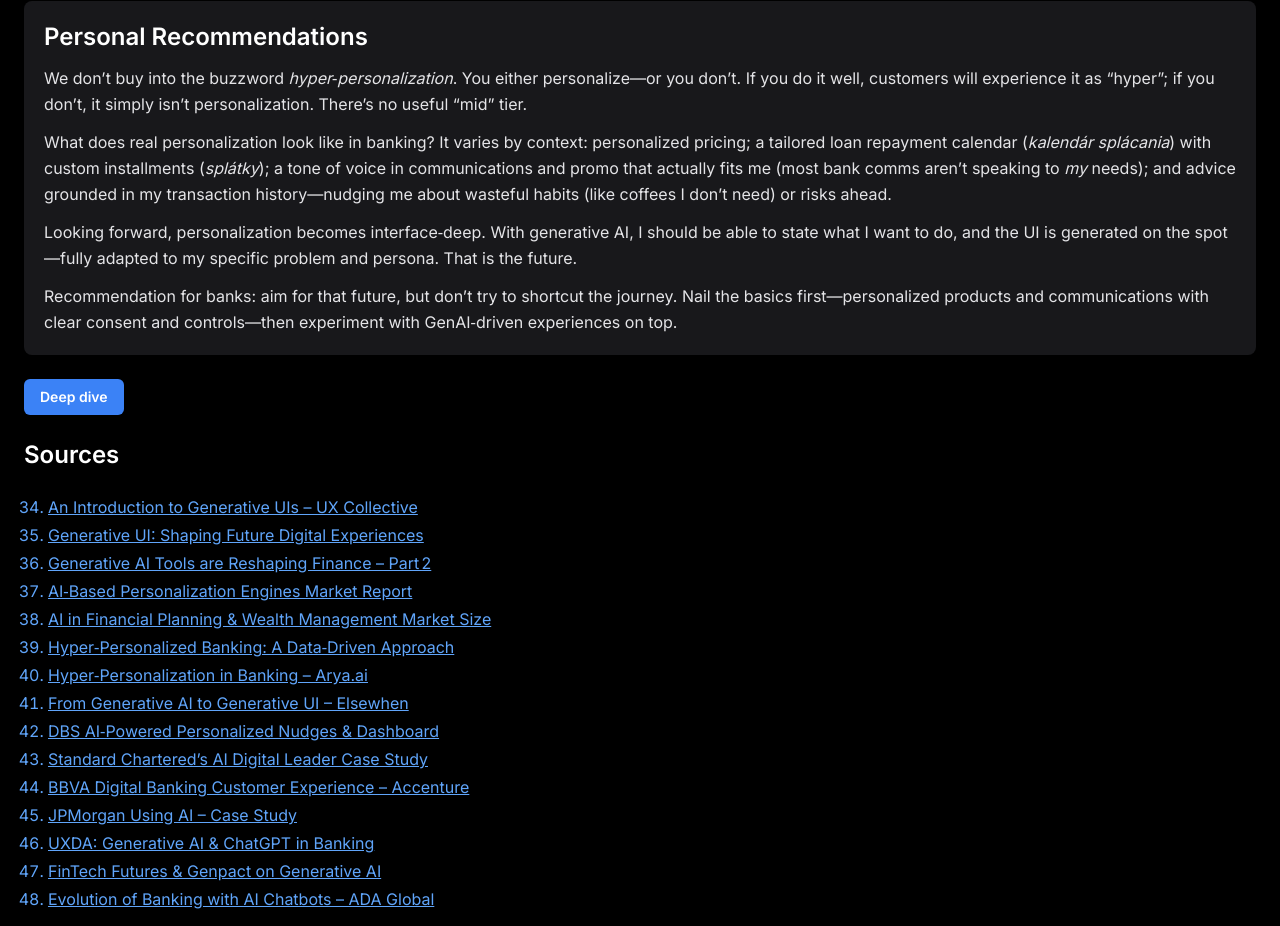
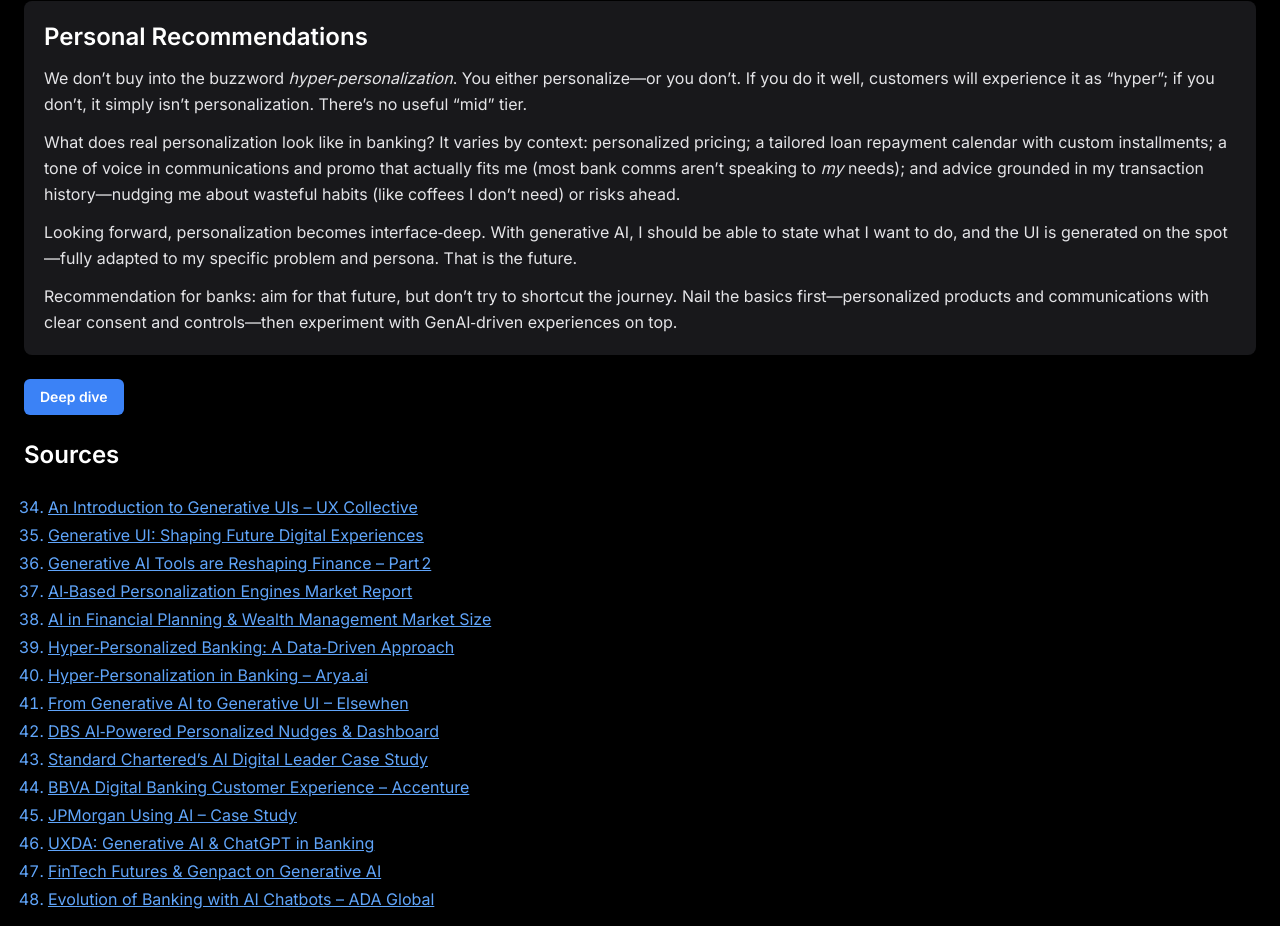
Before and after one commit to dzurwald/banking-trends, a plain HTML site: page sections/personalization.html in a window 1280 px wide. Shown: the part 1699-2625 px from the top of the page. Drawn offline with nearby package versions, Linux system fonts and the light colour scheme.

Commit message:
Update personalization.html

```diff
--- a/sections/personalization.html
+++ b/sections/personalization.html
@@ -84,7 +84,7 @@
           We don’t buy into the buzzword <em>hyper‑personalization</em>. You either personalize—or you don’t. If you do it well, customers will experience it as “hyper”; if you don’t, it simply isn’t personalization. There’s no useful “mid” tier.
         </p>
         <p>
-          What does real personalization look like in banking? It varies by context: personalized pricing; a tailored loan repayment calendar (<em>kalendár splácania</em>) with custom installments (<em>splátky</em>); a tone of voice in communications and promo that actually fits me (most bank comms aren’t speaking to <em>my</em> needs); and advice grounded in my transaction history—nudging me about wasteful habits (like coffees I don’t need) or risks ahead.
+          What does real personalization look like in banking? It varies by context: personalized pricing; a tailored loan repayment calendar with custom installments; a tone of voice in communications and promo that actually fits me (most bank comms aren’t speaking to <em>my</em> needs); and advice grounded in my transaction history—nudging me about wasteful habits (like coffees I don’t need) or risks ahead.
         </p>
         <p>
           Looking forward, personalization becomes interface‑deep. With generative AI, I should be able to state what I want to do, and the UI is generated on the spot—fully adapted to my specific problem and persona. That is the future.
```
